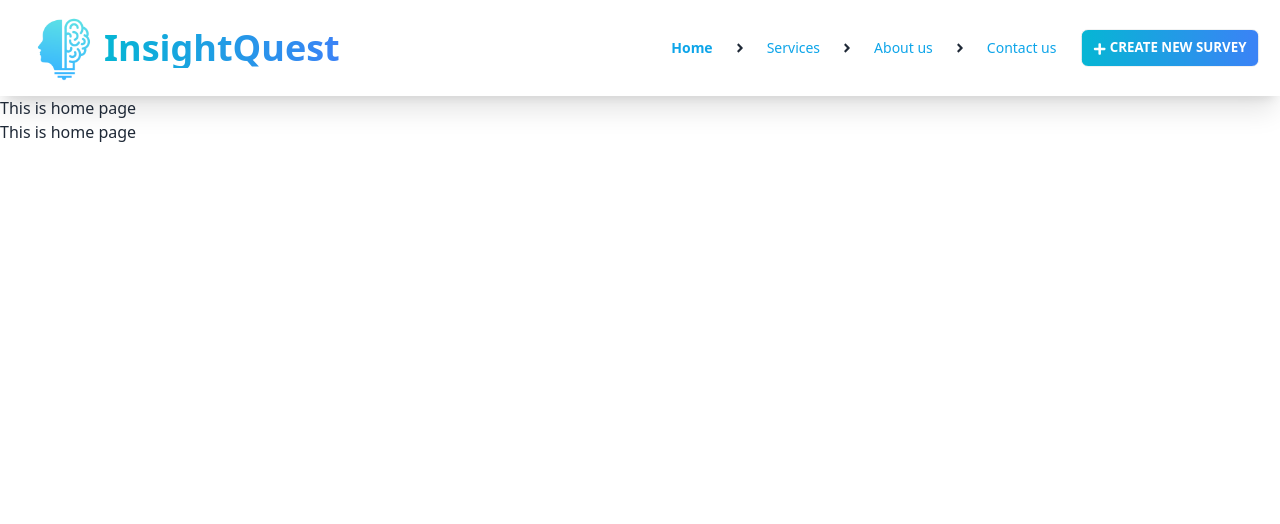
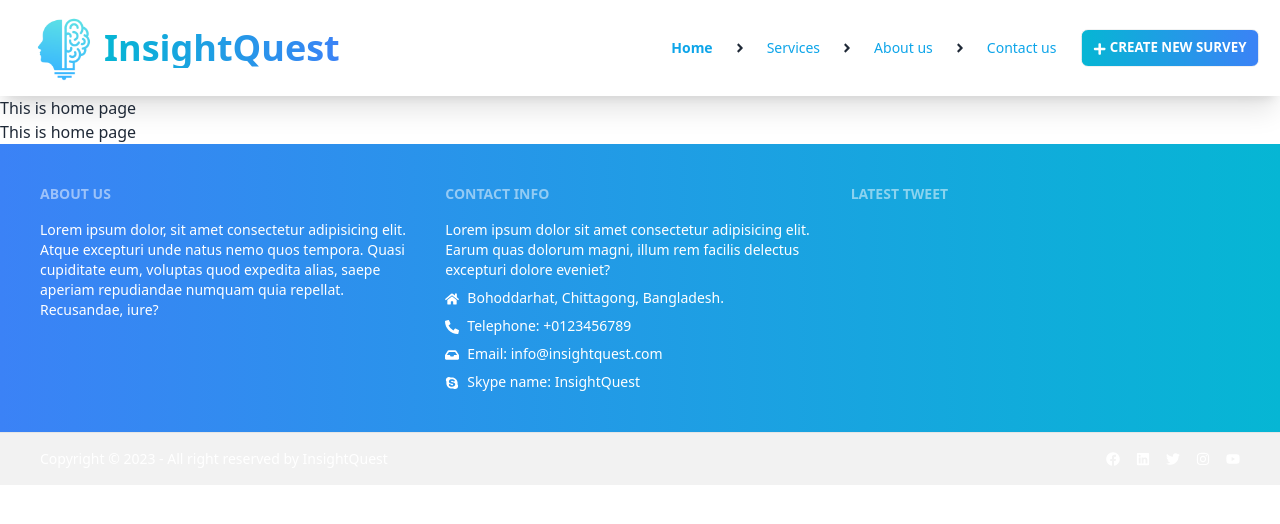
Before and after one commit to chandan-chandra-shil/insightquest, a React (Vite) app: page / in a window 1280 px wide. Shown: the top 524 px of the page. Built offline with nearby package versions, Linux system fonts and the light colour scheme.

Commit message:
created Footer

```diff
--- a/src/layout/Main.jsx
+++ b/src/layout/Main.jsx
@@ -1,12 +1,14 @@
 
 import { Outlet } from 'react-router-dom';
 import Navbar from '../pages/shared/navbar/Navbar';
+import Footer from '../pages/shared/footer/Footer';
 
 const Main = () => {
   return (
     <div>
-      <Navbar/>
-      <Outlet/>
+      <Navbar />
+      <Outlet />
+      <Footer></Footer>
     </div>
   );
 };
--- /dev/null
+++ b/src/pages/shared/footer/Footer.jsx
@@ -0,0 +1,44 @@
+import { FaPhoneAlt, FaHome, FaInbox, FaSkype, FaFacebook, FaYoutube, FaTwitter, FaInstagram, FaLinkedin } from 'react-icons/fa';
+const Footer = () => {
+    return (
+        <div className="">
+            <footer className="footer p-10 bg-gradient-to-r from-blue-500 to-cyan-500 text-white">
+                <div className="footer max-w-7xl mx-auto grid grid-cols-1 sm:grid-cols-2 md:grid-cols-3 gap-4">
+                    <div>
+                        <span className="footer-title">About Us</span>
+                        <h1>Lorem ipsum dolor, sit amet consectetur adipisicing elit. Atque excepturi unde natus nemo quos tempora. Quasi cupiditate eum, voluptas quod expedita alias, saepe aperiam repudiandae numquam quia repellat. Recusandae, iure?</h1>
+                    </div>
+                    <div>
+                        <span className="footer-title">Contact info</span>
+                        <h1>Lorem ipsum dolor sit amet consectetur adipisicing elit. Earum quas dolorum magni, illum rem facilis delectus excepturi dolore eveniet?</h1>
+                        <h1 className='flex'><FaHome className='mr-2 mt-1' /> Bohoddarhat, Chittagong, Bangladesh.</h1>
+                        <p className='flex'><FaPhoneAlt className='mr-2 mt-1' /> Telephone: +0123456789</p>
+                        <p className='flex'><FaInbox className='mr-2 mt-1' /> Email: info@insightquest.com</p>
+                        <p className='flex'><FaSkype className='mr-2 mt-1' /> Skype name: InsightQuest</p>
+                    </div>
+                    <div>
+                        <span className="footer-title">Latest tweet</span>
+                    </div>
+                </div>
+            </footer>
+            <footer className="px-10 py-4 border-t bg-base-200 text-white border-base-300">
+                <div className="footer max-w-7xl mx-auto">
+                    <div className="items-center grid-flow-col">
+                        <p>Copyright © 2023 - All right reserved by InsightQuest</p>
+                    </div>
+                    <div className="md:place-self-center md:justify-self-end">
+                        <div className="grid grid-flow-col gap-4">
+                            <a href='https://www.facebook.com/'><FaFacebook></FaFacebook></a>
+                            <a href='https://www.linkedin.com/'><FaLinkedin></FaLinkedin></a>
+                            <a href='https://twitter.com/'><FaTwitter></FaTwitter></a>
+                            <a href='https://www.instagram.com/'><FaInstagram></FaInstagram></a>
+                            <a href="https://youtube.com/"><FaYoutube /></a>
+                        </div>
+                    </div>
+                </div>
+            </footer>
+        </div>
+    );
+};
+
+export default Footer;
```
